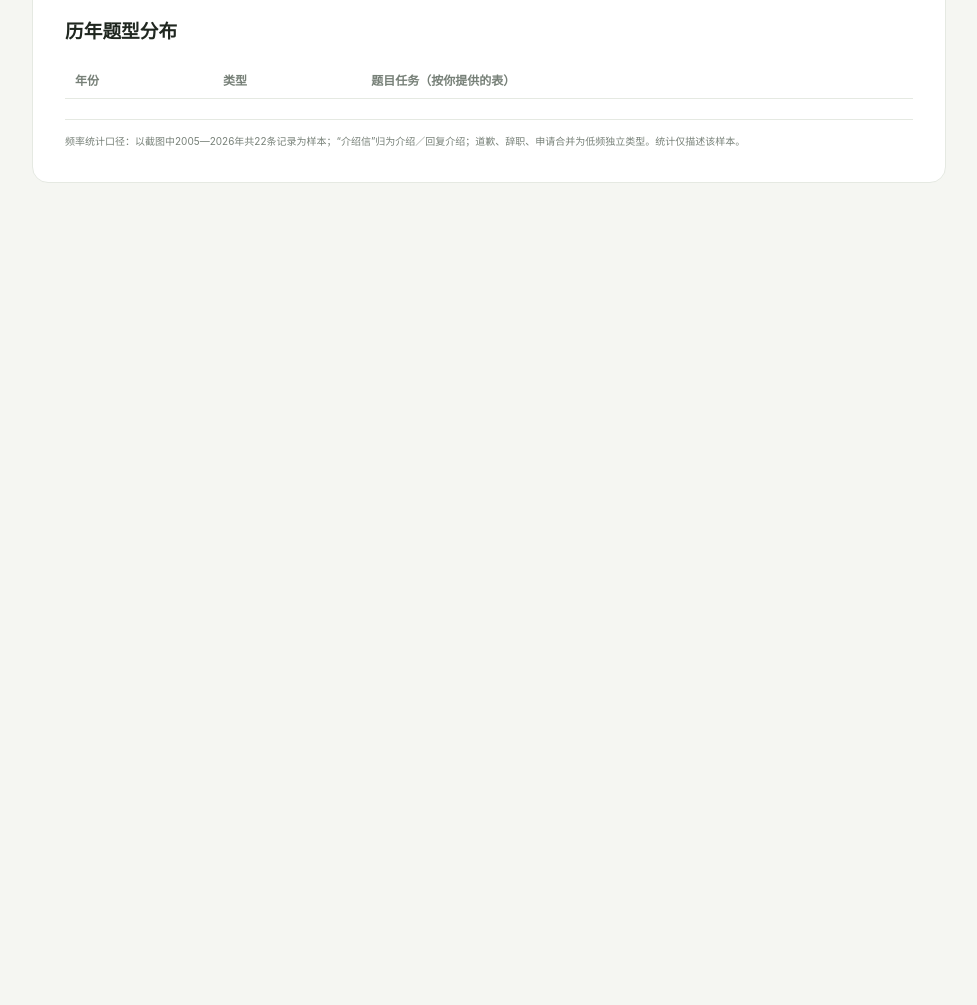
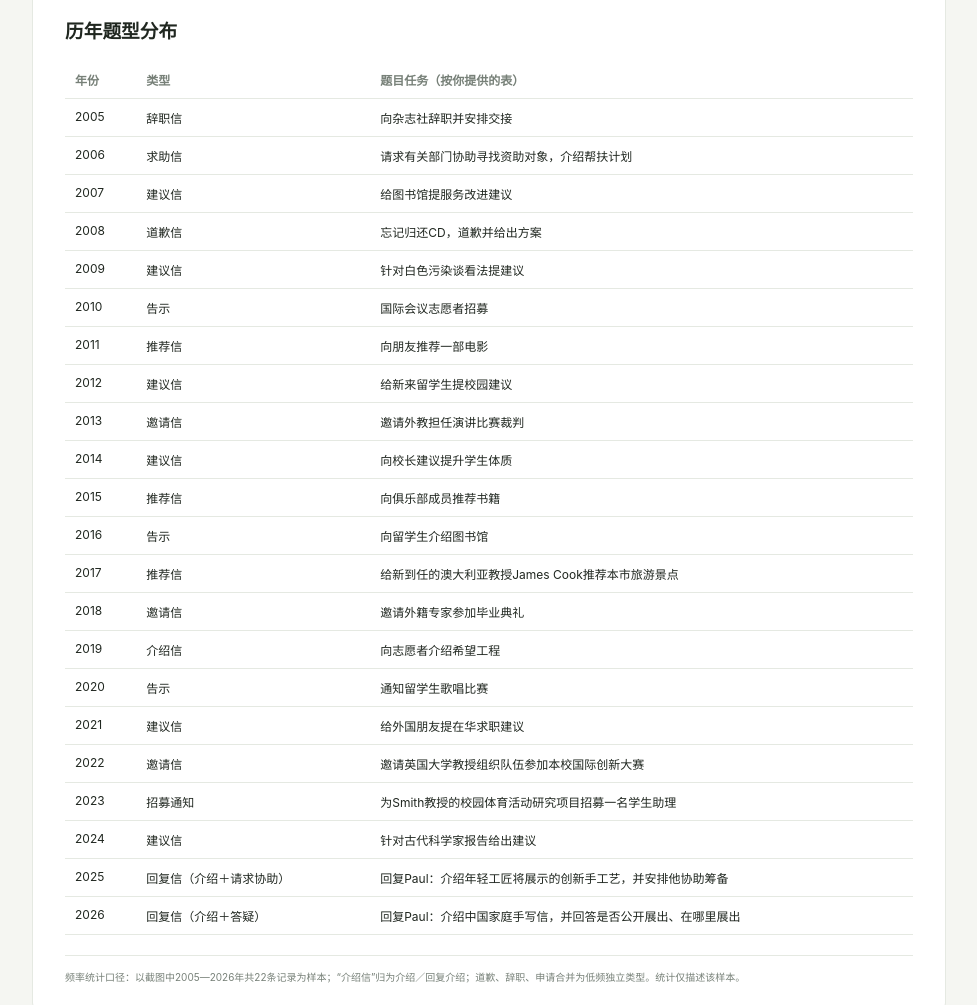
Before and after one commit to ciqi0172-rgb/ciqi, a plain HTML site: page writing/small-essay.html in a window 1280 px wide. Shown: the part 5284-6289 px from the top of the page, without its empty margins (270-1247 px from the left). Before the commit the page ends 5527 px from the top, so only its background shows below. Drawn offline with Linux system fonts and the light colour scheme.

Commit message:
Fix missing brace that disabled small essay interactions

```diff
--- a/writing/small-essay.html
+++ b/writing/small-essay.html
@@ -571,7 +571,7 @@ const yearTeaching={
 };
 
 const combinationPlans={
-2005:{main:"⑥ 事务处理类",aux:"无（不强行拼接）",why:"核心任务是正式告知辞职并安排交接，全文保持⑥主线，不另启道歉模块。",insert:"告知辞职决定后，紧接着解释离职原因；然后交代现有工作和职责如何交接，最后感谢对方并礼貌收尾。题目未明确要求道歉时不额外插入。",chain:"⑥告知辞职决定 → ⑥说明原因 → ⑥交代交接安排 → ⑥感谢并收尾。",
+2005:{main:"⑥ 事务处理类",aux:"无（不强行拼接）",why:"核心任务是正式告知辞职并安排交接，全文保持⑥主线，不另启道歉模块。",insert:"告知辞职决定后，紧接着解释离职原因；然后交代现有工作和职责如何交接，最后感谢对方并礼貌收尾。题目未明确要求道歉时不额外插入。",chain:"⑥告知辞职决定 → ⑥说明原因 → ⑥交代交接安排 → ⑥感谢并收尾。"},
 2006:{main:"⑤ 请求合作类",aux:"无（受助条件与资助安排是请求的必要信息，不另起①）",why:"主任务是请求有关部门协助寻找受助学生；受助条件、资助用途和后续联系都在解释这项请求如何落实，功能上仍属于⑤的请求背景与具体需求，不是介绍推荐对象的独立主线。",insert:"提出请求后，依次说明受助学生应符合的条件、资助用途和后续联系安排；这些信息共同限定请求内容，随后回到⑤，请对方推荐合适对象并说明下一步。",chain:"⑤提出请求 → ⑤说明受助对象条件 → ⑤说明资助用途 → ⑤补充后续联系安排 → ⑤请求推荐合适对象 → 礼貌收尾。"},
 2007:{main:"③ 建议解决类",aux:"无（建议链本身完整）",why:"三个建议分别解决开放时间、学习空间和信息检索问题，③已经能独立完成问题—行动—效果的闭环。",insert:"不插入其他模板；每项建议后直接说明作用，并用具体例子把空间改进落地。",chain:"③点明问题 → ③延长开放时间并说明效果 → ③改善学习空间并举例 → ③更新目录并说明效果 → ③收束。"},
 2008:{main:"⑥ 事务处理类（道歉）",aux:"③ 建议解决类的措施—效果环节",why:"道歉、承认影响和承担责任必须由⑥主导；③只借用“具体措施＋预期效果”，帮助补救方案可执行，不能把道歉信改写成一般建议信。",insert:"承认失误、说明影响和原因之后，插入③式补救措施；最后回到⑥再次致歉并承诺避免重犯。",chain:"⑥承认忘还CD → ⑥说明对方受到的影响 → ⑥解释但不推责 → ③提出归还方式与替代安排 → ⑥承诺改进并再次致歉。"},
```
